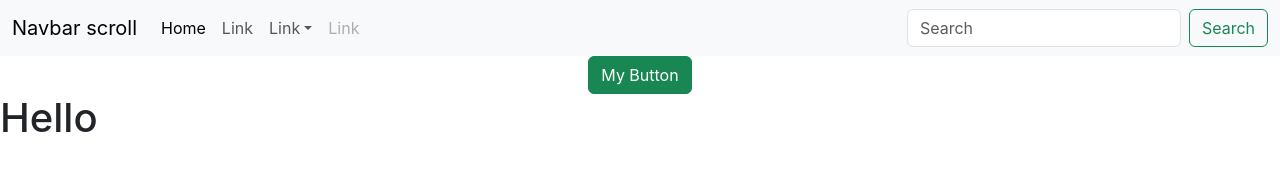
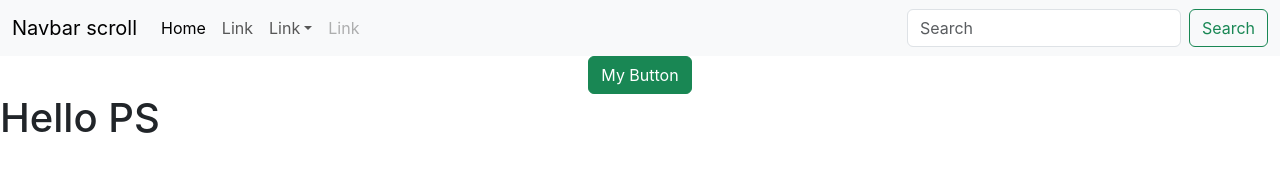
Before and after one commit to srikanthreddy-lectures/reactdemo, a React (Create React App) app: page / in a window 1280 px wide. Shown: the top 192 px of the page. Built offline with nearby package versions, Linux system fonts and the light colour scheme.

Commit message:
I made chages in App.js

```diff
--- a/src/App.js
+++ b/src/App.js
@@ -10,7 +10,7 @@ function App() {
     <div className="App">
       <button className='btn btn-success'>My Button</button>
     </div>
-    <h1>Hello</h1>
+    <h1>Hello PS</h1>
     </>
   );
 }
```
